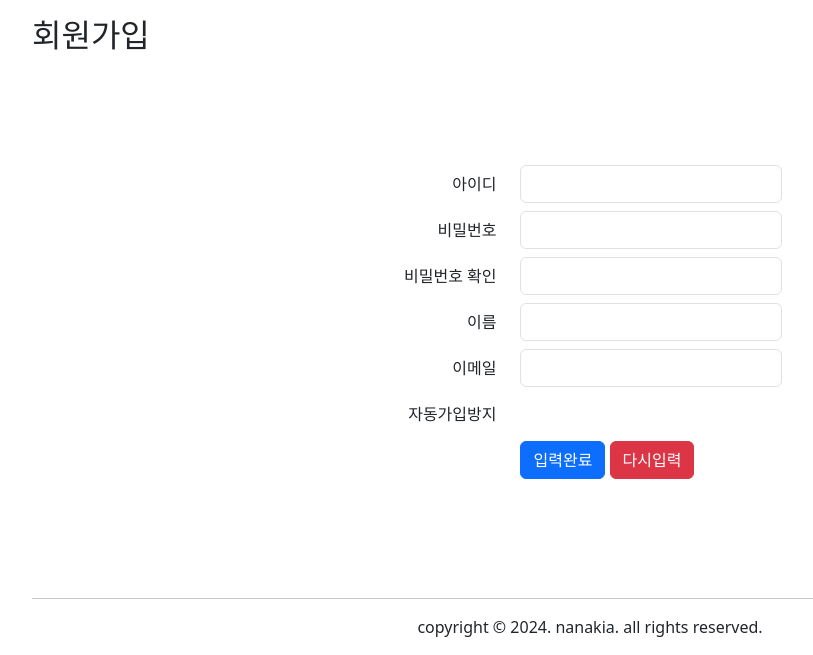
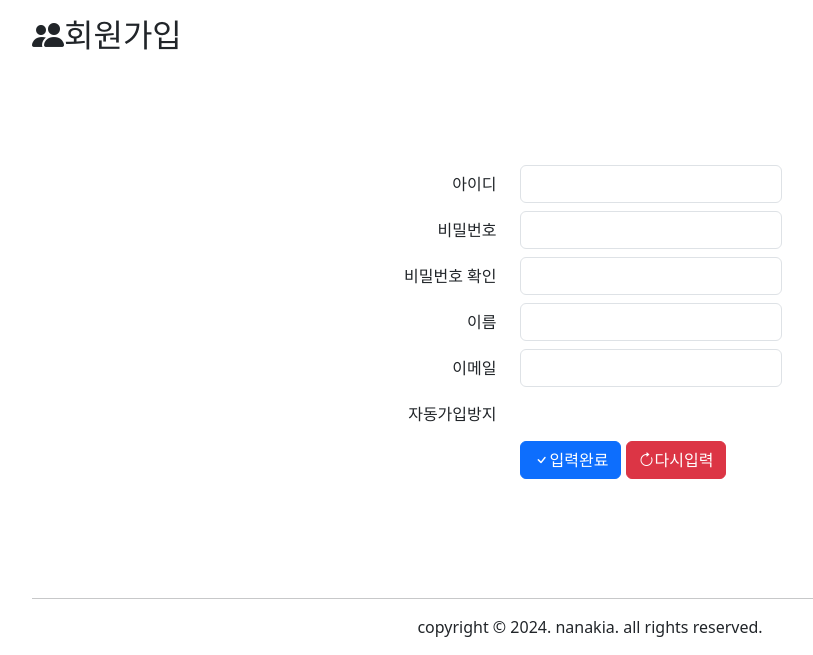
Before and after one commit to cks1031/semiprojectv1b, a FastAPI app: page /member/join in a window 1280 px wide. Shown: the part 145-800 px from the top of the page, without its empty margins (50-863 px from the left). Run offline with FastAPI, Linux system fonts and the light colour scheme; some libraries are stand-ins or nearby versions.

Commit message:
부트스틃 아이콘 추가

```diff
--- a/views/templates/include/base.html
+++ b/views/templates/include/base.html
@@ -4,6 +4,7 @@
   <meta charset="UTF-8">
   <title>{% block title %} {% endblock %}</title>
   <link rel="stylesheet" href="/static/css/bs5/bootstrap.min.css">
+  <link rel="stylesheet" href="https://cdn.jsdelivr.net/npm/bootstrap-icons@1.11.3/font/bootstrap-icons.min.css">
   <link rel="stylesheet" href="/static/css/project.css">
   {% block style %} {% endblock %}
   <style>
--- a/views/templates/member/join.html
+++ b/views/templates/member/join.html
@@ -17,7 +17,7 @@
 
 {% block main %}
         <main>
-            <H2>회원가입</H2>
+            <H2><i class="bi bi-people-fill"></i>회원가입</H2>
             <div class="d-flex justify-content-center align-items-center" style="height: 65vh">
             <form name="joinfrm" method="post" class="col-5">
                 <div class="row my-2"><label for="userid" class="col-form-label col-4 text-end">아이디</label>
@@ -43,8 +43,8 @@
 
                 <div class="row my-2"><label class="col-4 text-end"></label>
                     <div class="col-7">
-                    <button type="button" id="joinbtn" class="btn btn-primary">입력완료</button>
-                    <button type="reset" id="rstbtn" class="btn btn-danger">다시입력</button></div></div>
+                    <button type="button" id="joinbtn" class="btn btn-primary"><i class="bi bi-check"></i>입력완료</button>
+                    <button type="reset" id="rstbtn" class="btn btn-danger"><i class="bi bi-arrow-clockwise"></i>다시입력</button></div></div>
             </form>
             </div>
         </main>
```
